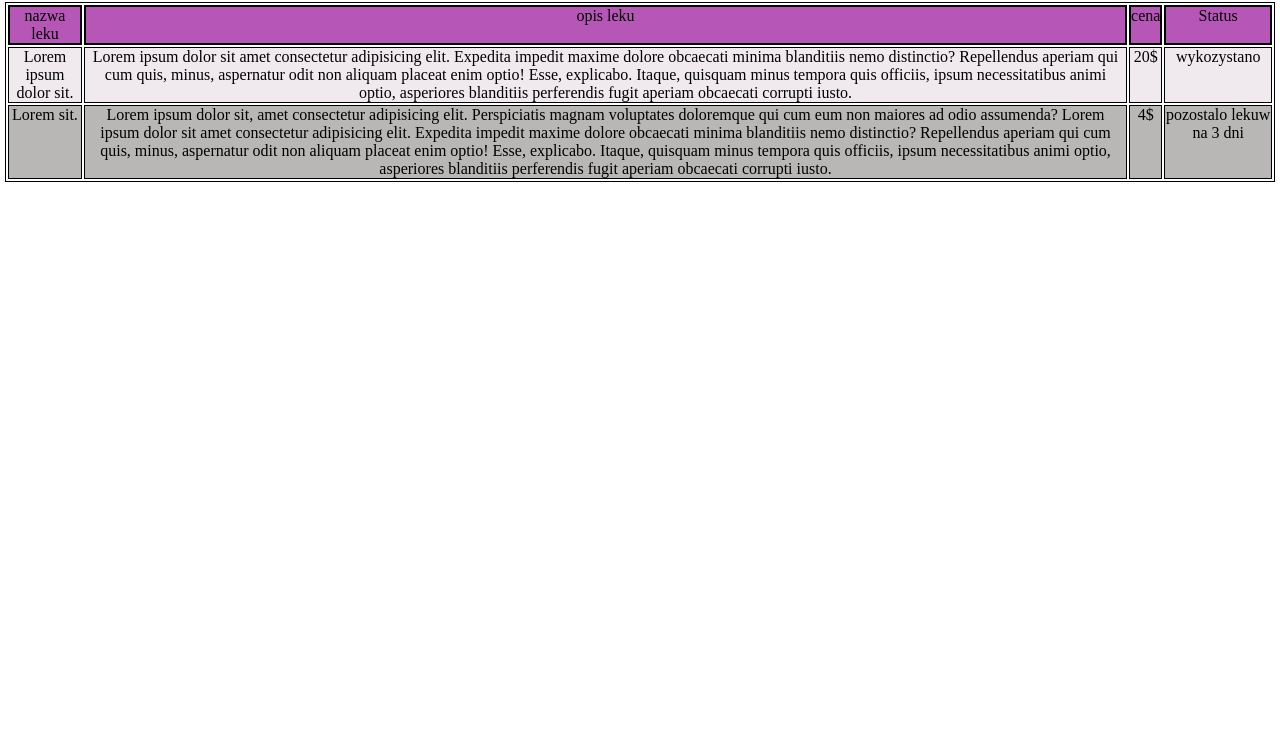
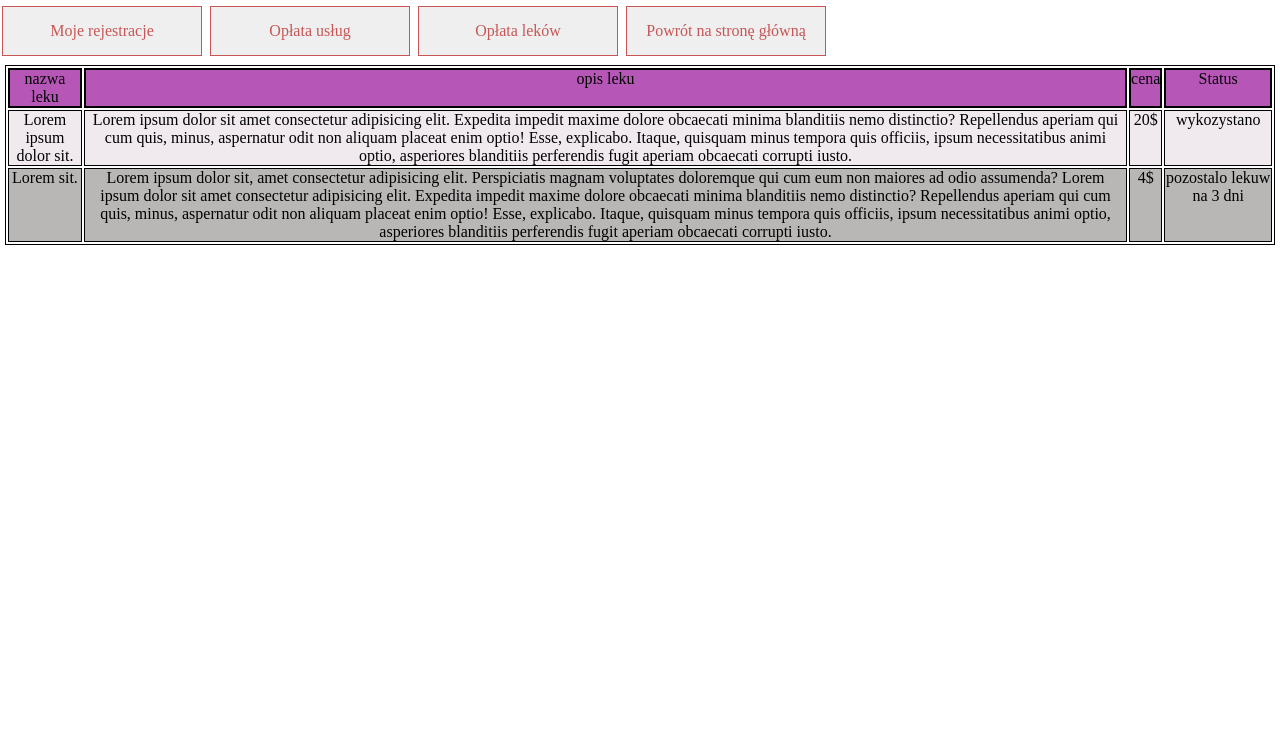
Before and after one commit to VValdemarJS/project-zazondzanie-systemami, a plain HTML site: page project zazondzanie systemami/pages/Interfejs Pacjenta.html in a window 1280 px wide. Shown: the part 73-810 px from the top of the page. Drawn offline with Linux system fonts and the light colour scheme.

Commit message:
Update Interfejs Pacjenta.html

```diff
--- a/project zazondzanie systemami/pages/Interfejs Pacjenta.html
+++ b/project zazondzanie systemami/pages/Interfejs Pacjenta.html
@@ -9,6 +9,19 @@
 </head>
 <body>
     <h1>Interfejs Pacjenta :</h1>
+    <a href="./Interfejs Pacjenta ogladanie rejestracji.html">
+        <button name="rejestracje_pacjenta" type="button" class="btn">Moje rejestracje</button>
+    </a>
+    <a href="./Interfejs pacjenta oplata uslug.html">
+        <button name="oplata_pacjenta" type="button" class="btn">Opłata usług</button>
+    </a>
+    <a href="./Interfejs pacjenta oplata lekow.html">
+        <button name="oplata_pacjenta" type="button" class="btn">Opłata leków</button>
+    </a>
+    <a href="../index.html">
+        <button name="Powrót na początek" type="button" class="btn">Powrót na stronę główną</button>
+    </a>
+    <br/>
     <section class="Interfejs_Pacjenta">
         <table>
             <thead>
```
